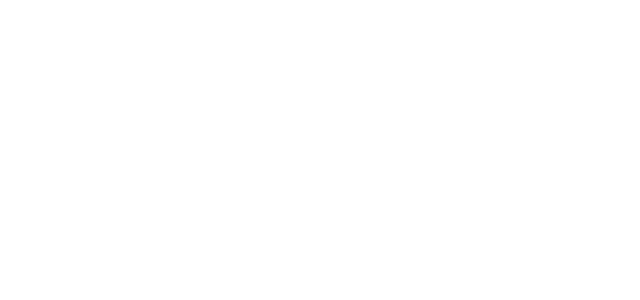
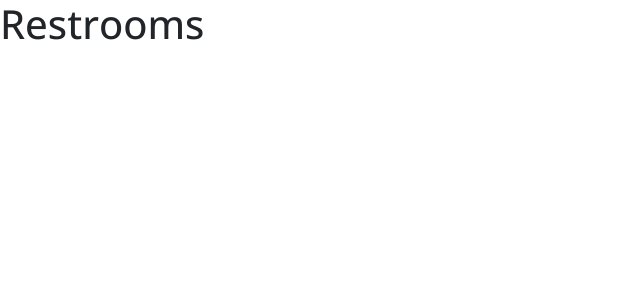
Before and after one commit to VrundPatel/CS-546-Final-Project, a React (Create React App) app in the folder client/: page /restrooms in a window 1280 px wide. Before the commit this address had no page. Shown: the top 300 px of the page, without its empty margins (0-640 px from the left). Built offline with nearby package versions, Linux system fonts and the light colour scheme.

Commit message:
Change metadata and add new page for restrooms

```diff
--- a/client/public/index.html
+++ b/client/public/index.html
@@ -24,7 +24,7 @@
       work correctly both with client-side routing and a non-root public URL.
       Learn how to configure a non-root public URL by running `npm run build`.
     -->
-    <title>React App</title>
+    <title>GottaGo</title>
   </head>
   <body>
     <noscript>You need to enable JavaScript to run this app.</noscript>
--- a/client/src/App.js
+++ b/client/src/App.js
@@ -2,6 +2,7 @@
 import { BrowserRouter, Route, Routes, Navigate } from "react-router-dom";
 import './App.css';
 import Login from './pages/Login';
+import Restrooms from './pages/restrooms';
 import SignUp from './pages/SignUp';
 
 function App() {
@@ -11,6 +12,7 @@
         <Route path="/" element={<Navigate to="/login" />} />
         <Route path="/sign-up" element={<SignUp />} />
         <Route path="/login" element={<Login />} />
+        <Route path="/restrooms" element={<Restrooms />} />
       </Routes>
     </BrowserRouter>
   )
--- /dev/null
+++ b/client/src/pages/restrooms.js
@@ -0,0 +1,5 @@
+export default function Restrooms() {
+  return (
+    <h1>Restrooms</h1>
+  )
+}
```
Also changed, not shown: client/public/manifest.json.
